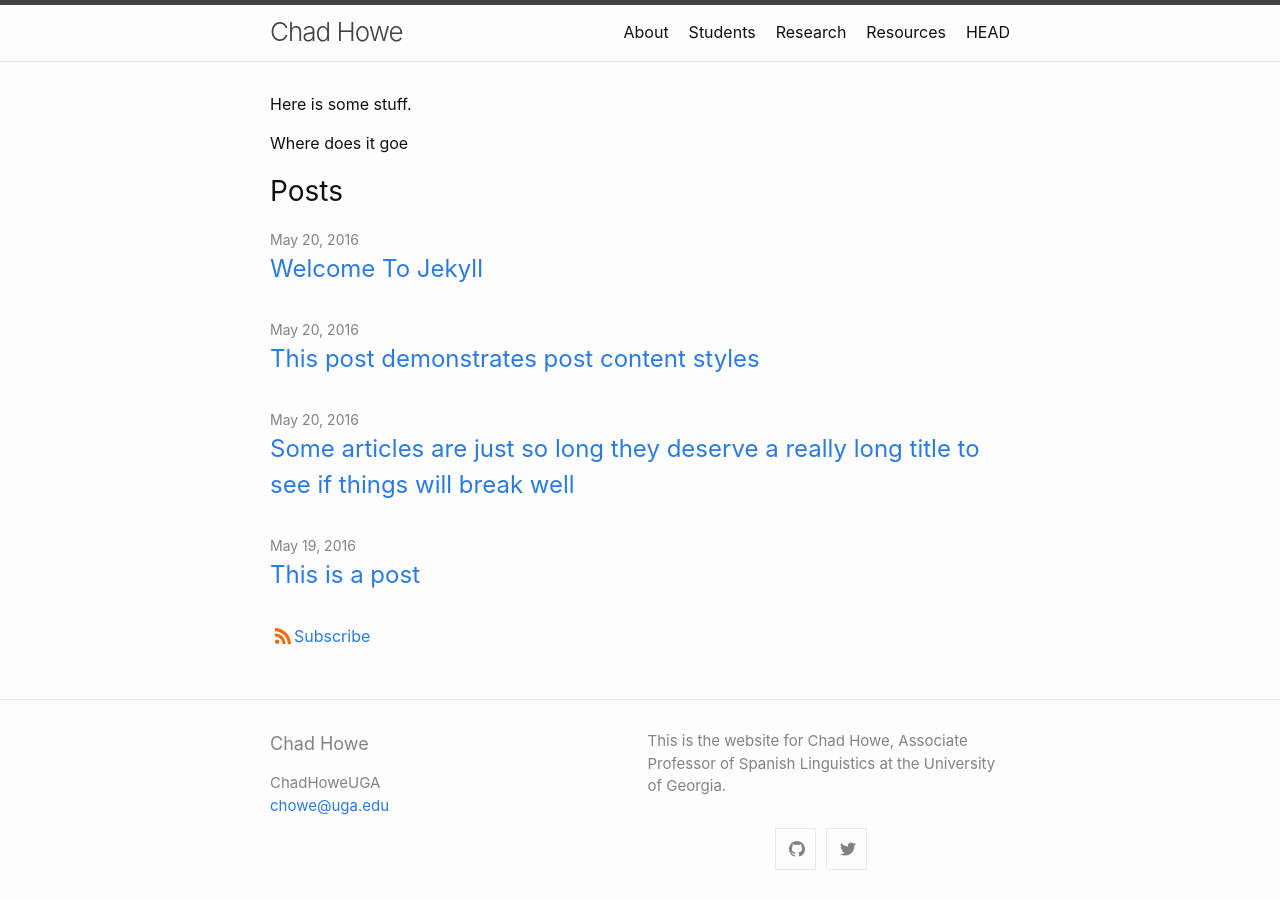
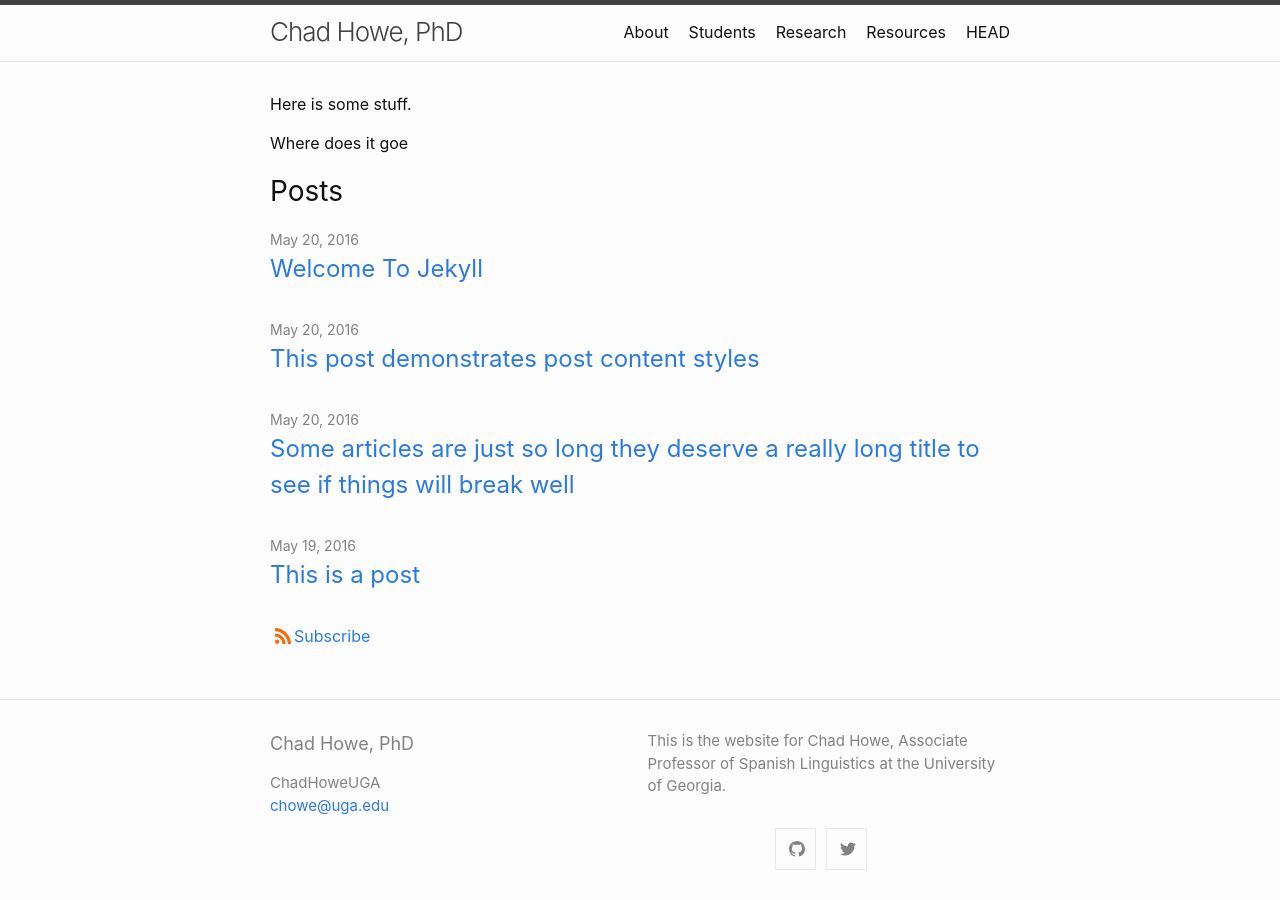
Before and after one commit to ChadHoweUGA/chowe, a Jekyll site: the page built from index.md, in a window 1280 px wide. Built offline with Jekyll 4.4.1, drawn with Linux system fonts in a browser that asks for light colours.

Commit message:
Update _config.yml

```diff
--- a/_config.yml
+++ b/_config.yml
@@ -1,4 +1,4 @@
-title: Chad Howe
+title: Chad Howe, PhD
 author: ChadHoweUGA
 email: chowe@uga.edu
 description: > # this means to ignore newlines until "show_excerpts:"
```
